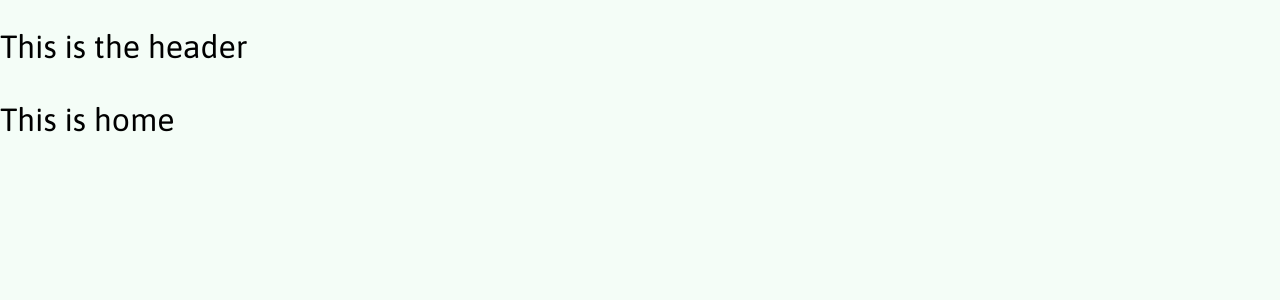
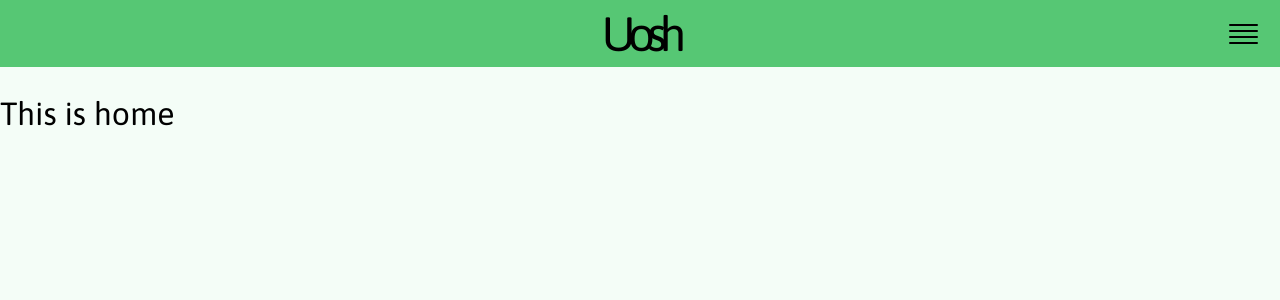
Before and after one commit to vitorlofonseca/uosh, a Vue app: page / in a window 1280 px wide. Shown: the top 300 px of the page. Built offline with nearby package versions, Linux system fonts and the light colour scheme.

Commit message:
Topbar markup

```diff
--- a/src/App.vue
+++ b/src/App.vue
@@ -1,10 +1,11 @@
 <script setup lang="ts">
 import { RouterLink, RouterView } from "vue-router";
+import Topbar from "./components/topbar/topbar.vue";
 </script>
 
 <template>
   <header>
-    <h1>This is the header</h1>
+    <Topbar />
   </header>
 
   <RouterView />
--- /dev/null
+++ b/src/components/topbar/topbar.vue
@@ -0,0 +1,33 @@
+<template>
+  <div class="c-topbar">
+    <div class="c-topbar__logo">Uosh</div>
+    <img
+      alt="Hamburger menu"
+      class="c-topbar__menu-button"
+      src="@/assets/navigation/hamburger-menu.svg"
+    />
+  </div>
+</template>
+
+<style scoped lang="scss">
+.c-topbar {
+  display: flex;
+  justify-content: center;
+  align-items: center;
+  width: 100%;
+  height: 67px;
+  background-color: var(--primary);
+
+  &__logo {
+    font-size: 48px;
+    letter-spacing: -0.165em;
+    font-weight: 400;
+    line-height: 55px;
+  }
+
+  &__menu-button {
+    position: absolute;
+    right: 22px;
+  }
+}
+</style>
```
Also changed, not shown: src/assets/navigation/hamburger-menu.svg (added), 1 other file (tests, documents, lock files or other folders).
